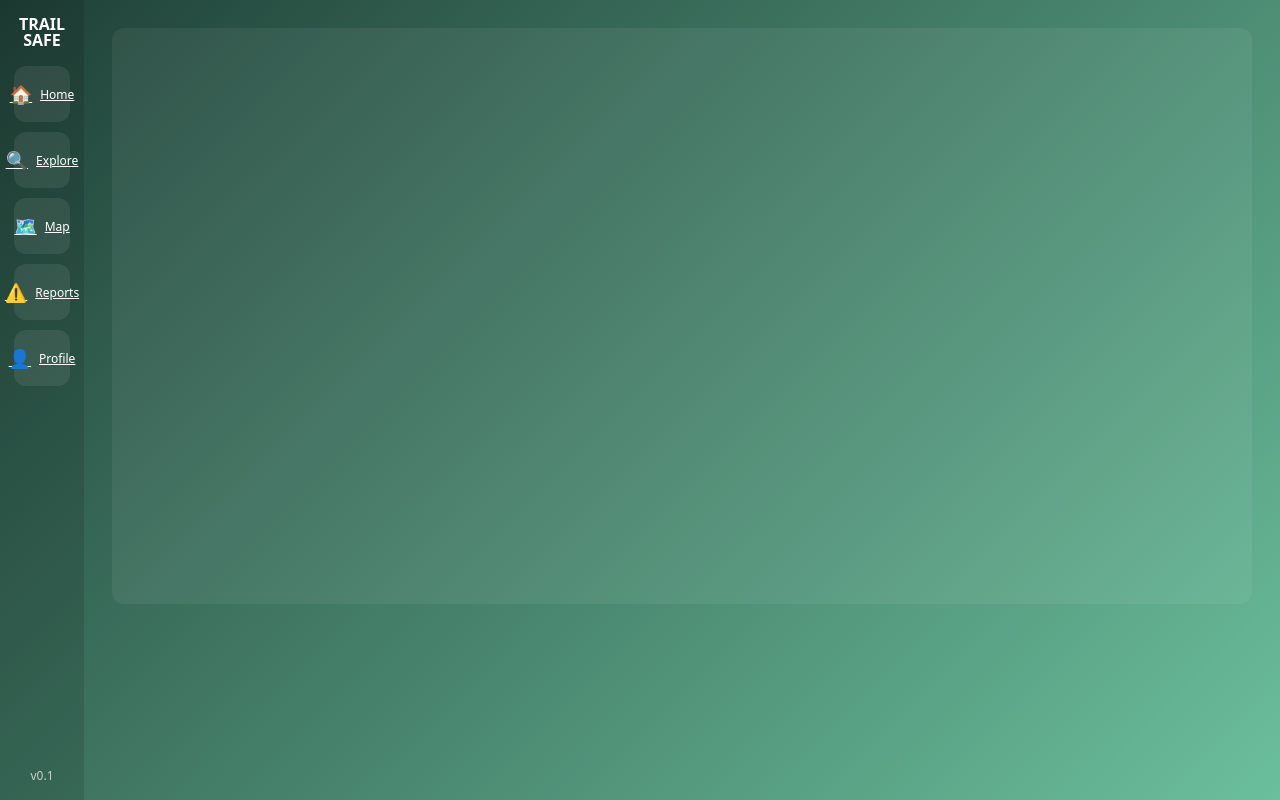
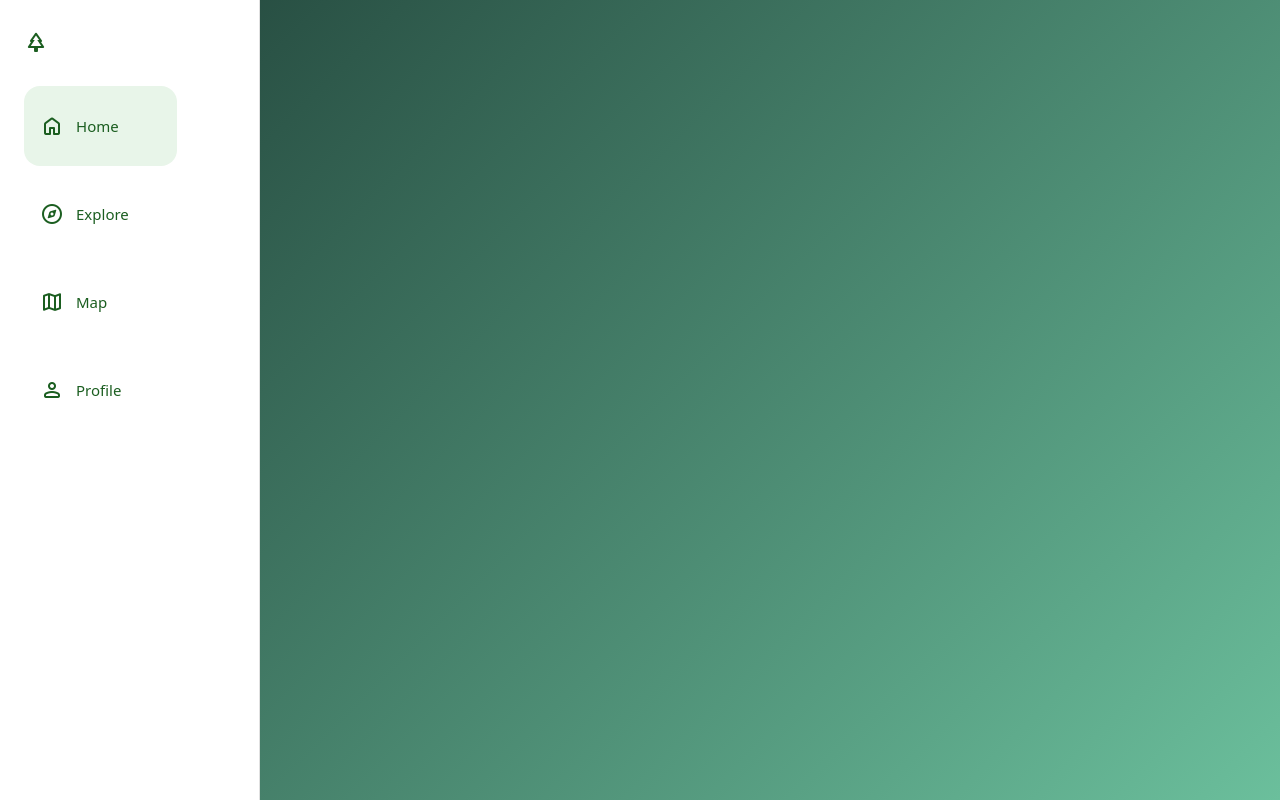
Before and after one commit to Sambuzi/TrailSafe, a Vue app in the folder client/: page /home in a window 1280 px wide. Built offline with nearby package versions, Linux system fonts and the light colour scheme.

Commit message:
added layouts,improved sidebar for pages

```diff
--- a/client/index.html
+++ b/client/index.html
@@ -1,10 +1,17 @@
 <!doctype html>
-<html>
+<html lang="it">
   <head>
     <meta charset="utf-8" />
     <meta name="viewport" content="width=device-width, initial-scale=1.0" />
     <title>TrailSafe</title>
+
+    <!-- Material Design 3 Icons -->
+    <link
+      href="https://fonts.googleapis.com/css2?family=Material+Symbols+Rounded:opsz,wght,FILL,GRAD@24,400,0,0"
+      rel="stylesheet"
+    />
   </head>
+
   <body>
     <div id="app"></div>
     <script type="module" src="/src/main.js"></script>
--- a/client/src/components/Sidebar.vue
+++ b/client/src/components/Sidebar.vue
@@ -1,55 +1,99 @@
 <template>
   <aside class="sidebar">
-    <div class="logo">TRAIL<br/>SAFE</div>
+    <div class="logo">
+      <span class="material-symbols-rounded">park</span>
+    </div>
+
     <nav>
-      <router-link class="nav-item" to="/home">🏠<span>Home</span></router-link>
-      <router-link class="nav-item" to="/trails">🔍<span>Explore</span></router-link>
-      <router-link class="nav-item" to="/home">🗺️<span>Map</span></router-link>
-      <router-link class="nav-item" to="/report">⚠️<span>Reports</span></router-link>
-      <router-link class="nav-item" to="/home">👤<span>Profile</span></router-link>
+      <router-link to="/home" class="item">
+        <span class="material-symbols-rounded">home</span>
+        <span class="label">Home</span>
+      </router-link>
+
+      <router-link to="/trails" class="item">
+        <span class="material-symbols-rounded">explore</span>
+        <span class="label">Explore</span>
+      </router-link>
+
+      <router-link to="/map" class="item">
+        <span class="material-symbols-rounded">map</span>
+        <span class="label">Map</span>
+      </router-link>
+
+      <router-link to="/profile" class="item">
+        <span class="material-symbols-rounded">person</span>
+        <span class="label">Profile</span>
+      </router-link>
     </nav>
-    <div class="spacer"></div>
-    <div class="bottom">v0.1</div>
   </aside>
 </template>
 
-<script>
-export default {
-  name: 'Sidebar'
-}
-</script>
-
 <style scoped>
 .sidebar {
-  width: 84px;
+  position: fixed;
+  left: 0;
+  top: 0;
   height: 100vh;
-  background: rgba(0,0,0,0.06);
+  width: 88px;
+  background: #ffffff;
+  border-right: 1px solid #e0e0e0;
   display: flex;
   flex-direction: column;
   align-items: center;
   padding: 16px 8px;
   box-sizing: border-box;
 }
+
 .logo {
-  font-weight: 700;
-  color: white;
-  text-align: center;
-  margin-bottom: 18px;
-  line-height: 1;
+  margin-bottom: 24px;
+  color: #1b5e20;
+  font-size: 28px;
 }
-nav { display:flex; flex-direction:column; gap:10px; width:100%; align-items:center }
-.nav-item {
-  width: 56px; height:56px; border-radius:12px; border:none; background: rgba(255,255,255,0.08);
-  color: white; display:flex; align-items:center; justify-content:center; font-size:18px; cursor:pointer;
+
+nav {
+  display: flex;
+  flex-direction: column;
+  gap: 8px;
 }
-.nav-item span { display:none }
-.spacer { flex:1 }
-.bottom { color: rgba(255,255,255,0.7); font-size:12px }
 
-/* make sidebar darker on green background */
-.sidebar { background: rgba(0,0,0,0.12); }
+.item {
+  width: 56px;
+  height: 56px;
+  border-radius: 16px;
+  display: flex;
+  align-items: center;
+  justify-content: center;
+  color: #1b5e20;
+  text-decoration: none;
+}
 
+.item:hover,
+.item.router-link-active {
+  background: #e8f5e9;
+}
+
+.label {
+  display: none;
+}
+
+/* Desktop */
 @media (min-width: 900px) {
-  .nav-item span { display:block; font-size:12px; margin-left:8px }
+  .sidebar {
+    width: 260px;
+    align-items: flex-start;
+    padding: 24px;
+  }
+
+  .item {
+    width: 100%;
+    justify-content: flex-start;
+    gap: 12px;
+    padding: 12px 16px;
+  }
+
+  .label {
+    display: inline;
+    font-size: 15px;
+  }
 }
 </style>
--- /dev/null
+++ b/client/src/layouts/MainLayout.vue
@@ -0,0 +1,32 @@
+<template>
+  <div class="layout">
+    <Sidebar />
+
+    <main class="content">
+      <router-view />
+    </main>
+  </div>
+</template>
+
+<script>
+import Sidebar from '../components/Sidebar.vue'
+
+export default {
+  name: 'MainLayout',
+  components: { Sidebar }
+}
+</script>
+
+<style scoped>
+.layout {
+  display: flex;
+  min-height: 100vh;
+  background: linear-gradient(135deg, #1f4037, #6bbf9c);
+}
+
+.content {
+  flex: 1;
+  padding: 24px;
+  overflow-y: auto;
+}
+</style>
--- a/client/src/pages/Home.vue
+++ b/client/src/pages/Home.vue
@@ -1,26 +1,11 @@
 <template>
-  <div class="home-root">
-    <Sidebar />
-    <main class="home-main">
-      <div class="placeholder">
-        <!-- future content -->
-      </div>
-    </main>
+  <div>
+    <!-- contenuto home (per ora vuoto) -->
   </div>
 </template>
 
 <script>
-import Sidebar from '../components/Sidebar.vue'
-export default { components: { Sidebar } }
+export default {
+  name: 'Home'
+}
 </script>
-
-<style scoped>
-.home-root { display:flex; min-height:100vh; background: linear-gradient(135deg, #1f4037, #6bbf9c); color: #fff }
-.home-main { flex:1; padding: 28px }
-.placeholder { border-radius:12px; background: rgba(255,255,255,0.06); height: 72vh }
-
-@media (max-width: 600px) {
-  .home-root { flex-direction:column }
-  .home-main { padding:16px }
-}
-</style>
--- a/client/src/router/index.js
+++ b/client/src/router/index.js
@@ -1,26 +1,32 @@
 import { createRouter, createWebHistory } from 'vue-router'
 import Login from '../pages/Login.vue'
+import Register from '../pages/Register.vue'
+import MainLayout from '../layouts/MainLayout.vue'
+
 import Home from '../pages/Home.vue'
 import Trails from '../pages/Trails.vue'
 import TrailDetail from '../pages/TrailDetail.vue'
 import Report from '../pages/Report.vue'
 import Admin from '../pages/Admin.vue'
-import Register from '../pages/Register.vue'
 
 const routes = [
-  { path: '/', redirect: '/home' },
+  { path: '/', redirect: '/login' },
   { path: '/login', component: Login },
-  { path: '/home', component: Home },
-  { path: '/trails', component: Trails },
-  { path: '/trail/:id', component: TrailDetail, props: true },
-  { path: '/report', component: Report },
-  { path: '/admin', component: Admin },
-  { path: '/register', component: Register }
+  { path: '/register', component: Register },
+  {
+    path: '/',
+    component: MainLayout,
+    children: [
+      { path: 'home', component: Home },
+      { path: 'trails', component: Trails },
+      { path: 'trail/:id', component: TrailDetail, props: true },
+      { path: 'report', component: Report },
+      { path: 'admin', component: Admin }
+    ]
+  }
 ]
 
-const router = createRouter({
+export default createRouter({
   history: createWebHistory(),
   routes
 })
-
-export default router
```
